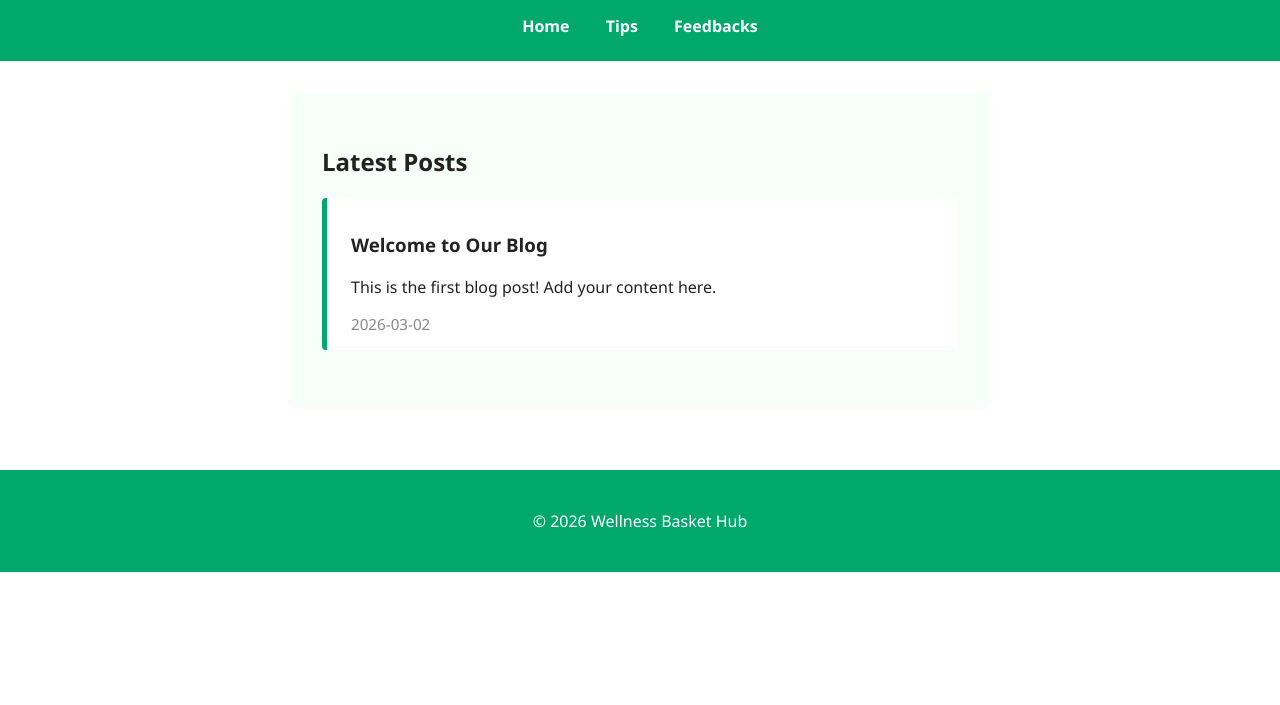
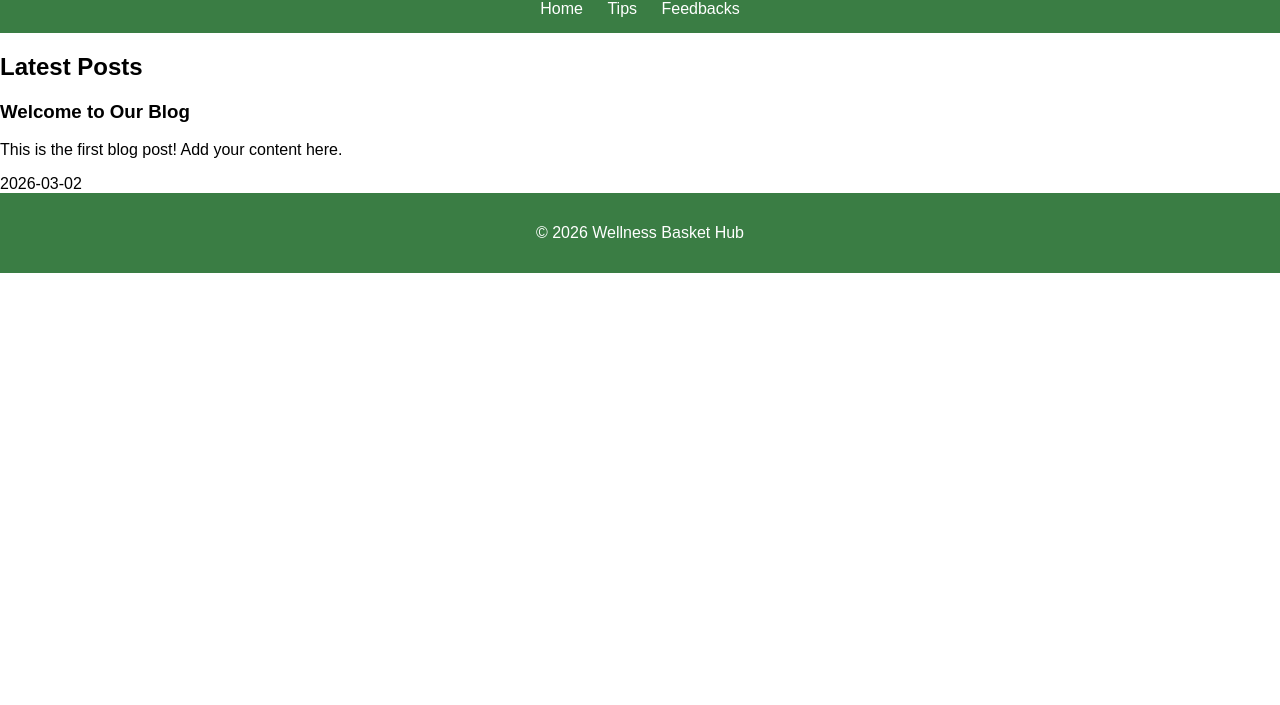
Before and after one commit to ligmark-hub/wellnessbaskethub, a plain HTML site: page index.html in a window 1280 px wide. Shown: the part 95-800 px from the top of the page. Drawn offline with Linux system fonts and the light colour scheme; a script that the page names is missing.

Commit message:
Update style.css

```diff
--- a/style.css
+++ b/style.css
@@ -1,112 +1,58 @@
-:root {
-    --jade: #00a86b;
-    --white: #fff;
-    --dark: #222;
-}
-
 body {
-    background: var(--white);
-    color: var(--dark);
-    font-family: 'Segoe UI', Arial, sans-serif;
+    font-family: Arial, sans-serif;
     margin: 0;
     padding: 0;
 }
 
-header {
-    background: var(--jade);
-    color: var(--white);
-    padding: 1.5rem 1rem;
+header, footer {
+    background-color: #3a7d44;
+    color: white;
+    padding: 15px;
     text-align: center;
 }
 
-header nav a {
-    color: var(--white);
-    margin: 0 1em;
+nav a {
+    margin: 0 10px;
+    color: white;
     text-decoration: none;
-    font-weight: bold;
 }
 
-header nav a:hover {
-    text-decoration: underline;
+.feedback-intro {
+    max-width: 800px;
+    margin: 20px auto;
+    padding: 15px;
+    background-color: #e8f5e9;
+    border-left: 5px solid #3a7d44;
+    border-radius: 5px;
+    font-size: 15px;
 }
 
-main {
-    max-width: 700px;
-    margin: 2rem auto;
-    padding: 0 1rem;
+.feedback-form, .feedbacks {
+    max-width: 800px;
+    margin: 20px auto;
+    padding: 10px;
 }
 
-.blog-posts, .feedbacks {
-    background: #f6fff9;
-    border-radius: 8px;
-    box-shadow: 0 2px 6px rgba(0,0,0,0.03);
-    padding: 2rem;
-    margin-bottom: 2rem;
+.feedback input, .feedback textarea, .feedback button {
+    display: block;
+    width: 100%;
+    margin: 5px 0 15px 0;
+    padding: 10px;
 }
 
-.post, .feedback {
-    background-color: var(--white);
-    border-left: 5px solid var(--jade);
-    margin-bottom: 1.5rem;
-    padding: 1rem 1.5rem;
-    border-radius: 4px;
-    box-shadow: 0 1px 3px rgba(0,0,0,0.02);
-}
-
-.date, .author {
-    color: #888;
-    font-size: 0.95em;
-    display: block;
-    margin-top: 0.5rem;
-}
-
-footer {
-    text-align: center;
-    padding: 1.5rem;
-    background: var(--jade);
-    color: var(--white);
-    margin-top: 4rem;
-
-}
-.star-rating {
-    font-size: 25px;
-    cursor: pointer;
-}
-
-.star {
-    color: gray;
-    transition: color 0.2s;
-}
-
-.star:hover,
-.star.hovered {
-    color: gold;
-}
-
-.feedback {
-    background: white;
-    padding: 15px;
-    margin-bottom: 15px;
-    border-radius: 8px;
-    box-shadow: 0 2px 5px rgba(0,0,0,0.1);
-}
-
-.rating {
-    color: gold;
-    margin: 5px 0;
-    font-size: 18px;
+.feedback article {
+    border-bottom: 1px solid #ddd;
+    padding: 10px 0;
 }
 
 .delete-btn {
-    margin-top: 10px;
-    padding: 5px 10px;
-    background-color: #c0392b;
+    background-color: #c62828;
     color: white;
     border: none;
-    border-radius: 5px;
+    padding: 5px 10px;
     cursor: pointer;
 }
 
 .delete-btn:hover {
-    background-color: #922b21;
+    background-color: #b71c1c;
 }
```
